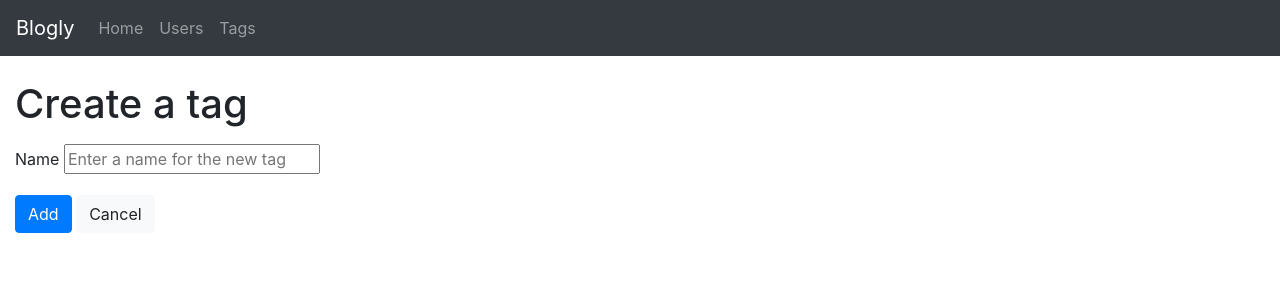
After one commit to pedrojperez1/flask-blogly, a Flask app: page /tags/new in a window 1280 px wide. The commit adds this page. Shown: the top 300 px of the page. Run offline with Flask 2, Linux system fonts and the light colour scheme; some libraries are stand-ins or nearby versions.

Commit message:
added tags functionality

```diff
--- a/app.py
+++ b/app.py
@@ -1,7 +1,7 @@
 """Blogly application."""
 
 from flask import Flask, render_template, request, redirect, flash
-from models import db, connect_db, User, Post
+from models import db, connect_db, User, Post, Tag, PostTag
 from flask_debugtoolbar import DebugToolbarExtension
 
 app = Flask(__name__)
@@ -85,39 +85,50 @@ def add_user():
     )
     db.session.add(new_user)
     db.session.commit()
+    flash(f'Added new user {new_user.get_full_name()}')
     return redirect('/users')
 
-# Posts routes
 @app.route('/users/<int:user_id>/posts/new')
 def show_new_post_form(user_id):
     """shows user new post form"""
     user = User.query.get(user_id)
-    return render_template('new_post.html', user=user)
+    tags = Tag.query.all()
+    return render_template('new_post.html', user=user, tags=tags)
 
 @app.route('/users/<int:user_id>/posts/new', methods=['POST'])
 def submit_new_post(user_id):
-    title = request.form["title"]
-    content = request.form["content"]
+    """Create a new post in the db"""
+    title = request.form['title']
+    content = request.form['content']
+    tag_ids = request.form.getlist('tags')
     new_post = Post(title=title, content=content, user_id=user_id)
+    new_post.tags = [Tag.query.get(tag_id) for tag_id in tag_ids]
     db.session.add(new_post)
     db.session.commit()
     return redirect(f'/users/{user_id}')
 
 @app.route('/posts/<int:post_id>')
 def show_post(post_id):
+    """Show post details page for given post"""
     post = Post.query.get(post_id)
-    return render_template('post.html', post=post)
+    return render_template('post_details.html', post=post)
 
 @app.route('/posts/<int:post_id>/edit')
 def show_edit_post(post_id):
+    """Show user the edit post form"""
     post = Post.query.get(post_id)
-    return render_template('edit_post.html', post=post)
+    current_tags = [tag.name for tag in post.tags]
+    tags = Tag.query.all()
+    return render_template('edit_post.html', post=post, tags=tags, current_tags=current_tags)
 
 @app.route('/posts/<int:post_id>/edit', methods=['POST'])
 def edit_post(post_id):
+    """Edit post in the db"""
     post = Post.query.get(post_id)
     post.title = request.form['title']
     post.content = request.form['content']
+    tag_ids = request.form.getlist('tags')
+    post.tags = [Tag.query.get(tag_id) for tag_id in tag_ids]
     db.session.add(post)
     db.session.commit()
 
@@ -132,3 +143,56 @@ def delete_post(post_id):
     db.session.commit()
     flash('Successfully deleted post')
     return redirect(f'/users/{user_id}')
+
+# tag routes
+@app.route('/tags')
+def show_all_tags():
+    """shows all tags"""
+    tags = Tag.query.all()
+    return render_template('all_tags.html', tags=tags)
+
+@app.route('/tags/<int:tag_id>')
+def show_tag(tag_id):
+    """shows detail about a single tag"""
+    tag = Tag.query.get(tag_id)
+    return render_template('tag_details.html', tag=tag)
+
+@app.route('/tags/new')
+def show_new_tag():
+    """shows new tag form"""
+    return render_template('add_tag.html')
+
+@app.route('/tags/new', methods=['POST'])
+def new_tag():
+    """create new tag in db"""
+    tag = Tag(name=request.form['tag'])
+    db.session.add(tag)
+    db.session.commit()
+    flash(f'Created new tag "{tag.name}"')
+    return redirect('/tags')
+
+@app.route('/tags/<int:tag_id>/edit')
+def show_edit_tag(tag_id):
+    """show tag edit form"""
+    tag = Tag.query.get(tag_id)
+    return render_template('edit_tag.html', tag=tag)
+
+@app.route('/tags/<int:tag_id>/edit', methods=['POST'])
+def edit_tag(tag_id):
+    """edit tag in db"""
+    tag = Tag.query.get(tag_id)
+    tag.name = request.form['tag']
+    db.session.add(tag)
+    db.session.commit()
+    flash(f'Successfully edited tag "{tag.name}"')
+    return redirect('/tags')
+
+@app.route('/tags/<int:tag_id>/delete', methods=['POST'])
+def delete_tag(tag_id):
+    """deletes tag"""
+    tag = Tag.query.get(tag_id)
+    deleted_tag = tag.name  # get tag name before deleting
+    db.session.delete(tag)
+    db.session.commit()
+    flash(f'Successfully deleted tag "{deleted_tag}"')
+    return redirect('/tags')
--- /dev/null
+++ b/templates/add_tag.html
@@ -0,0 +1,13 @@
+{% extends 'base.html' %}
+{% block title %}Add Tag{% endblock %}
+{% block content %}
+<div class="h1 mb-3">Create a tag</div>
+<form action="/tags/new" method="POST">
+    <div class="form-group">
+        <label for="tag">Name</label>
+        <input type="text" name="tag" id="tag" placeholder="Enter a name for the new tag">
+    </div>
+    <button type="submit" class="btn btn-primary">Add</button>
+    <a href="/tags" class="btn btn-light" role="button" aria-pressed="true">Cancel</a>
+</form>
+{% endblock %}
--- a/templates/add_user.html
+++ b/templates/add_user.html
@@ -1,7 +1,7 @@
 {% extends 'base.html' %}
 {% block title %}New User{% endblock %}
 {% block content %}
-<div class="h1">Create a user</div>
+<div class="h1 mb-3">Create a user</div>
 <form action="/users/new" method="POST">
     <div class="row">
         <div class="col-md-8 col-lg-6 col-xl-4">
--- a/templates/all_users.html
+++ b/templates/all_users.html
@@ -2,7 +2,7 @@
 {% block title %}Users{% endblock %}
 
 {% block content %}
-<div class="h1">Users</div>
+<div class="h1 mb-3">Users</div>
 <ul>
     {% for user in users %}
     <li><a href="/users/{{user.id}}">{{user.first_name}} {{user.last_name}}</a></li>
--- a/templates/base.html
+++ b/templates/base.html
@@ -8,6 +8,7 @@
         integrity="sha384-wvfXpqpZZVQGK6TAh5PVlGOfQNHSoD2xbE+QkPxCAFlNEevoEH3Sl0sibVcOQVnN" crossorigin="anonymous">
     <link rel="stylesheet" href="https://stackpath.bootstrapcdn.com/bootstrap/4.4.1/css/bootstrap.min.css"
         integrity="sha384-Vkoo8x4CGsO3+Hhxv8T/Q5PaXtkKtu6ug5TOeNV6gBiFeWPGFN9MuhOf23Q9Ifjh" crossorigin="anonymous">
+    <link rel="stylesheet" href="https://cdnjs.cloudflare.com/ajax/libs/bootstrap-select/1.13.1/css/bootstrap-select.css">
 </head>
 <body>
     <nav class="navbar navbar-expand-lg navbar-dark bg-dark mb-4">
@@ -22,6 +23,9 @@
             </li>
             <li class="nav-item">
                 <a class="nav-link" href="/users">Users</a>
+            </li>
+            <li class="nav-item">
+                <a class="nav-link" href="/tags">Tags</a>
             </li>
             </ul>
         </div>
@@ -47,5 +51,6 @@
     <script src="https://stackpath.bootstrapcdn.com/bootstrap/4.4.1/js/bootstrap.min.js"
         integrity="sha384-wfSDF2E50Y2D1uUdj0O3uMBJnjuUD4Ih7YwaYd1iqfktj0Uod8GCExl3Og8ifwB6"
         crossorigin="anonymous"></script>
+    <script src="https://cdnjs.cloudflare.com/ajax/libs/bootstrap-select/1.13.1/js/bootstrap-select.min.js"></script>
 </body>
 </html>
--- a/templates/edit_user.html
+++ b/templates/edit_user.html
@@ -1,7 +1,7 @@
 {% extends 'base.html' %}
 {% block title %}Edit User{% endblock %}
 {% block content %}
-<div class="h1">Edit user</div>
+<div class="h1 mb-3">Edit user</div>
 <form action="/users/{{user.id}}/edit" method="POST">
     <div class="row">
         <div class="col-md-8 col-lg-6 col-xl-4">
--- a/templates/home.html
+++ b/templates/home.html
@@ -1,7 +1,7 @@
 {% extends 'base.html' %}
 {% block title %}Blogly Home{% endblock %}
 {% block content %}
-    <div class="h1">Blogly Recent Posts</div>
+    <div class="h1 mb-3">Blogly Recent Posts</div>
     {% for post in posts %}
     <div class="h3 mt-3">{{post.title}}</div>
     <div class="p">{{post.content}}</div>
--- a/templates/post.html
+++ b/templates/post_details.html
@@ -13,6 +13,9 @@
     <div class="row">
         <i>By {{post.user.get_full_name()}}</i>
     </div>
+    <div class="row">
+        <b>Tags: </b>{% for tag in post.tags %}<span class="badge badge-primary m-1">{{tag.name}}</span>{% endfor %}
+    </div>
     <div class="row mt-3">
         <form action="/posts/{{post.id}}/edit">
             <button type="submit" class="btn btn-primary mr-1">Edit</button>
@@ -22,5 +25,4 @@
         </form>
     </div>
 </div>
-<a href="/users/{{post.user_id}}" class="btn btn-link btn-sm active" role="button" aria-pressed="true">Back</a>
 {% endblock %}
```
Also changed, not shown: models.py (+33 -41 lines), templates/all_tags.html (added, +11 -0 lines), templates/edit_post.html (+11 -1 lines), templates/edit_tag.html (added, +13 -0 lines), templates/new_post.html (+10 -1 lines), templates/tag_details.html (added, +22 -0 lines). Lines whose indentation alone changed are shown as unchanged.
